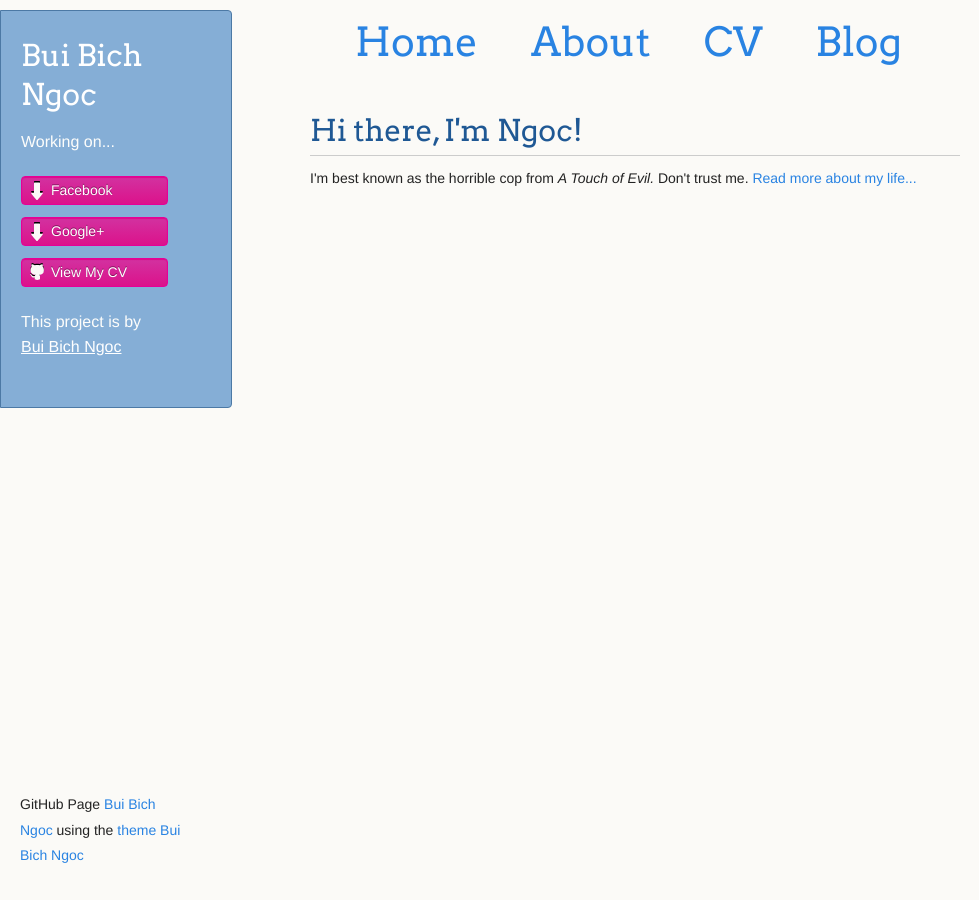
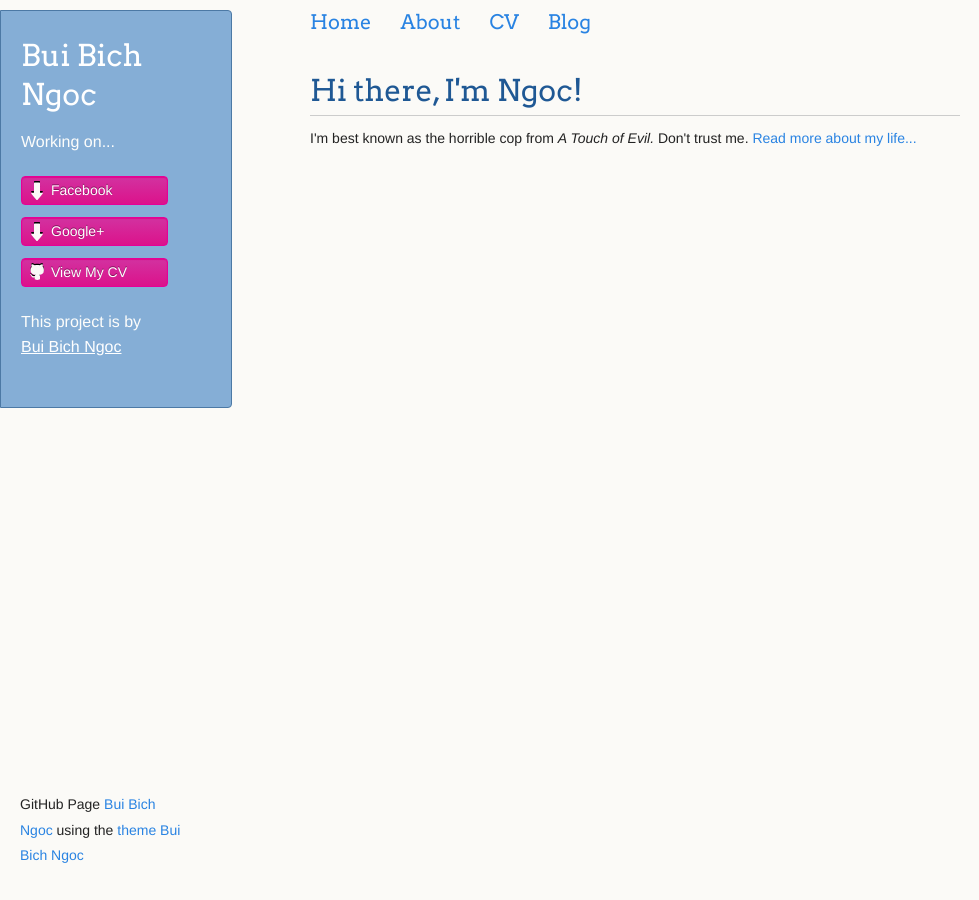
Before and after one commit to buibichngoc/buibichngoc.github.io, a Jekyll site: the page built from index.html, in a window 1280 px wide. Shown: the whole page, without its empty margins (0-979 px from the left). Built offline with Jekyll 4.4.1, drawn with Linux system fonts in a browser that asks for light colours.

Commit message:
Update default.html

```diff
--- a/_layouts/default.html
+++ b/_layouts/default.html
@@ -41,11 +41,11 @@
         <p class="header">This project is by <a class="header name" href="https://www.facebook.com/buibichngocit">Bui Bich Ngoc</a></p>
       </header>
       <section>
-		<ul style=" font-family: Arvo, sans-serif; padding: 20px; list-style: none; font-weight: bold; font-size: 40px; ">
-	        <li style=" display: inline; margin-right: 20px;"><a href="/">Home</a></li>
-		    <li style=" display: inline; margin-right: 20px;"><a href="/about">About</a></li>
-	        <li style=" display: inline; margin-right: 20px;"><a href="/cv">CV</a></li>
-	        <li style=" display: inline; margin-right: 20px;"><a href="/blog">Blog</a></li>
+		<ul style="font-family: Arvo, sans-serif;padding: 0px;list-style: none;font-weight: bold;font-size: 20px;margin: 0px 0px 0px 0px;">
+	        <li style="display: inline;margin-right: 0px;padding-left: 0px;"><a href="/">Home</a></li>
+		    <li style="display: inline;margin-right: 0px;"><a href="/about">About</a></li>
+	        <li style="display: inline;margin-right: 0px;"><a href="/cv">CV</a></li>
+	        <li style="display: inline;margin-right: 0px;"><a href="/blog">Blog</a></li>
 		</ul>
         {{ content }}
       </section>
```
